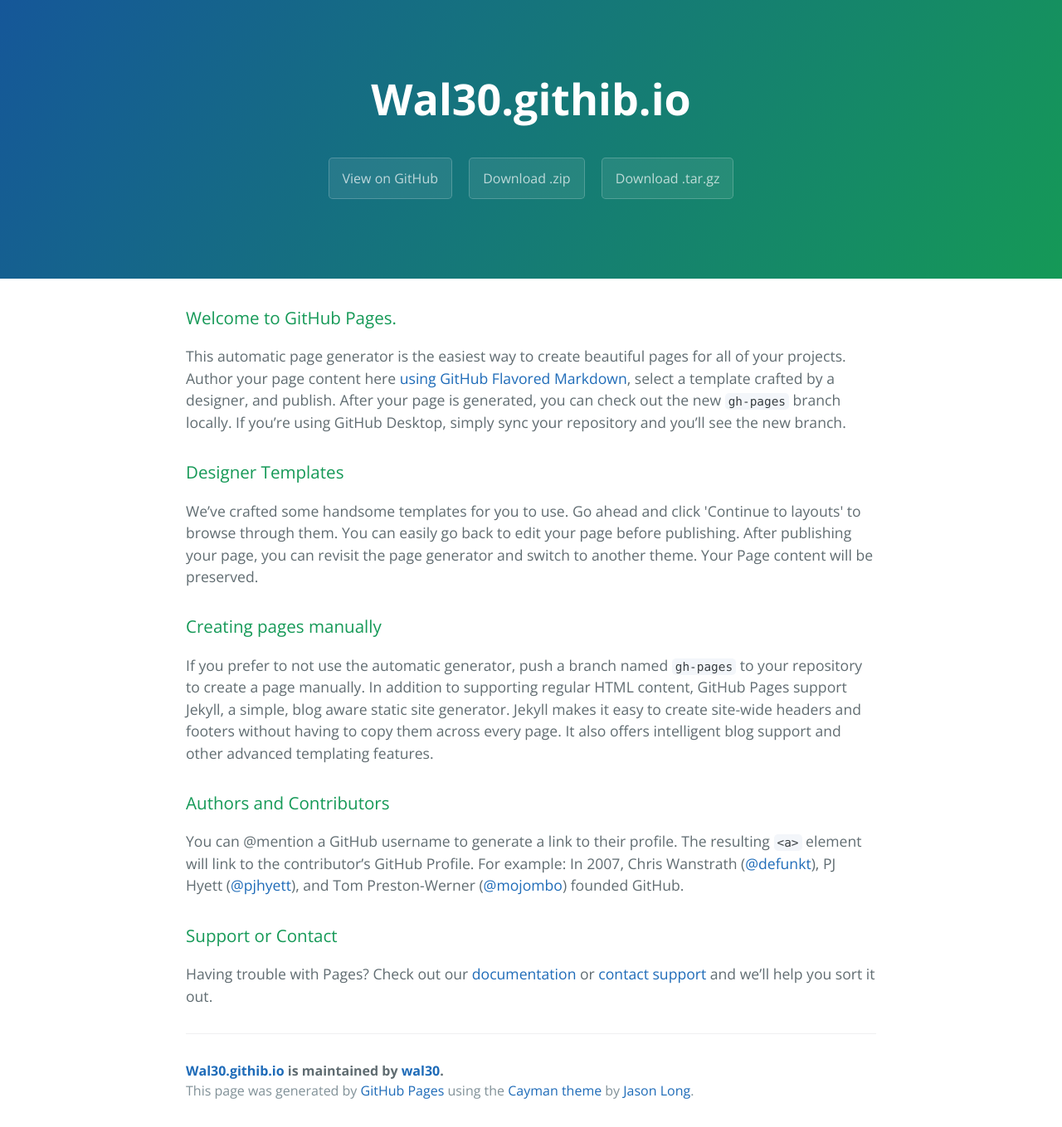
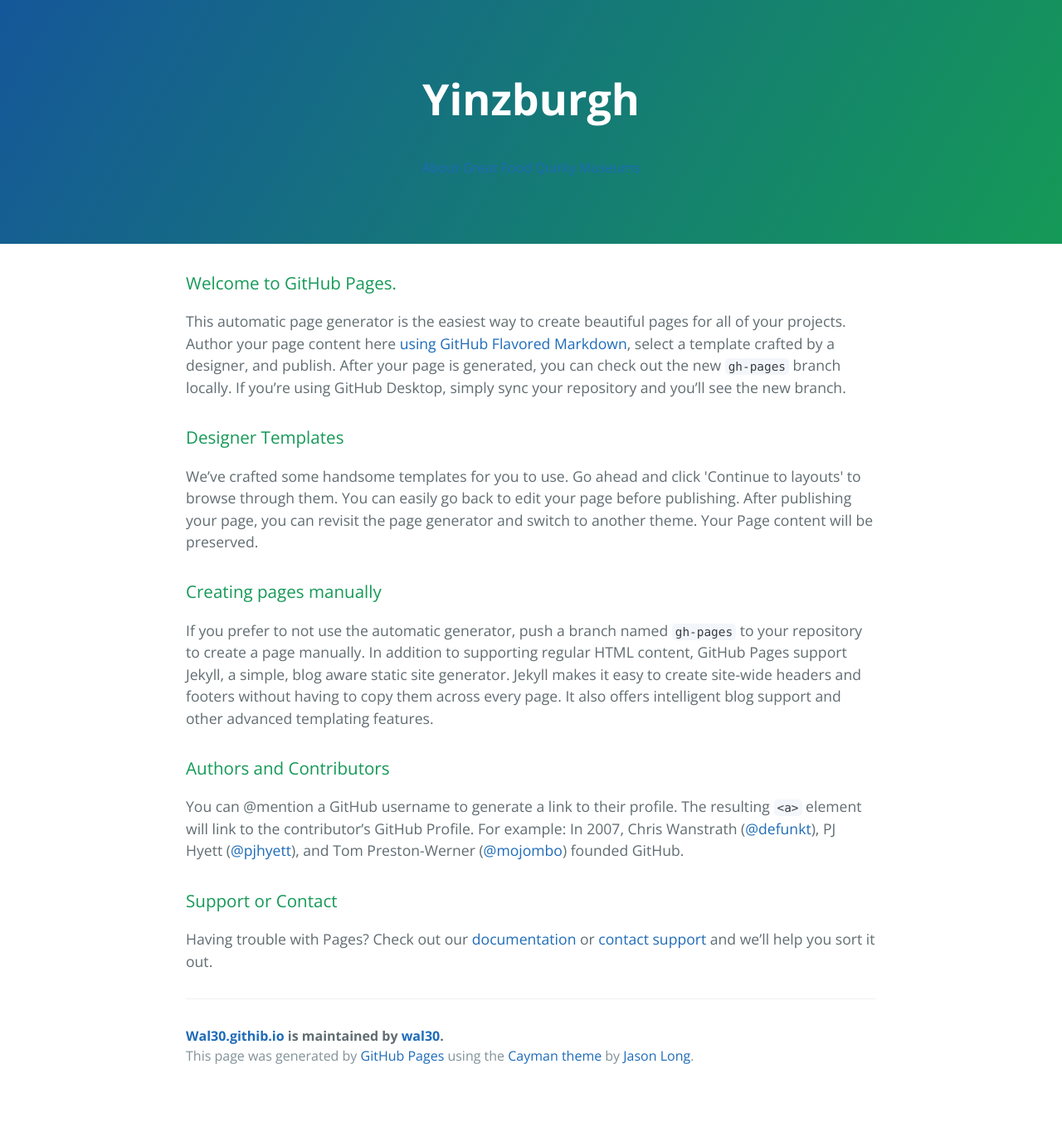
Before and after one commit to wal30/wal30.githib.io, a Jekyll site: the page index.html, which Jekyll copies as it is, in a window 1280 px wide. Shown: the whole page at 83% size. Built offline with Jekyll 4.4.1, drawn with Linux system fonts in a browser that asks for light colours; after the commit the page ends 1317 px from its top, so only the background shows below that.

Commit message:
Update index.html

```diff
--- a/index.html
+++ b/index.html
@@ -2,7 +2,7 @@
 <html lang="en-us">
   <head>
     <meta charset="UTF-8">
-    <title>Wal30.githib.io by wal30</title>
+    <title>Yinzburgh</title>
     <meta name="viewport" content="width=device-width, initial-scale=1">
     <link rel="stylesheet" type="text/css" href="stylesheets/normalize.css" media="screen">
     <link href='https://fonts.googleapis.com/css?family=Open+Sans:400,700' rel='stylesheet' type='text/css'>
@@ -11,11 +11,11 @@
   </head>
   <body>
     <section class="page-header">
-      <h1 class="project-name">Wal30.githib.io</h1>
+      <h1 class="project-name">Yinzburgh</h1>
       <h2 class="project-tagline"></h2>
-      <a href="https://github.com/wal30/wal30.githib.io" class="btn">View on GitHub</a>
-      <a href="https://github.com/wal30/wal30.githib.io/zipball/master" class="btn">Download .zip</a>
-      <a href="https://github.com/wal30/wal30.githib.io/tarball/master" class="btn">Download .tar.gz</a>
+      <a>About</a>
+      <a>Great Food</a>
+      <a>Quirky Museums</a>
     </section>
 
     <section class="main-content">
```
